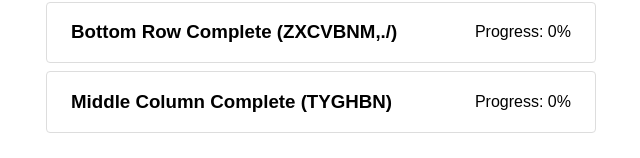
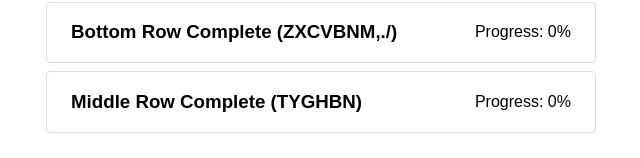
Before and after one commit to OthyTenk/typing-tutor, a React (Vite) app: page / in a window 1280 px wide. Shown: the part 910-1068 px from the top of the page, without its empty margins (319-959 px from the left). Built offline with nearby package versions, Linux system fonts and the light colour scheme.

Commit message:
resolved to comments of @Copilot

```diff
--- a/src/data/lessons.ts
+++ b/src/data/lessons.ts
@@ -102,8 +102,8 @@ export const lessons: Lesson[] = [
     row: "bottom",
   },
   {
-    id: "middle-column-complete",
-    title: "Middle Column Complete (TYGHBN)",
+    id: "middle-row-complete",
+    title: "Middle Row Complete (TYGHBN)",
     keys: ["T", "Y", "G", "H", "B", "N"],
     prompt: generatePrompt(["T", "Y", "G", "H", "B", "N"], 20),
     row: "middle",
```
